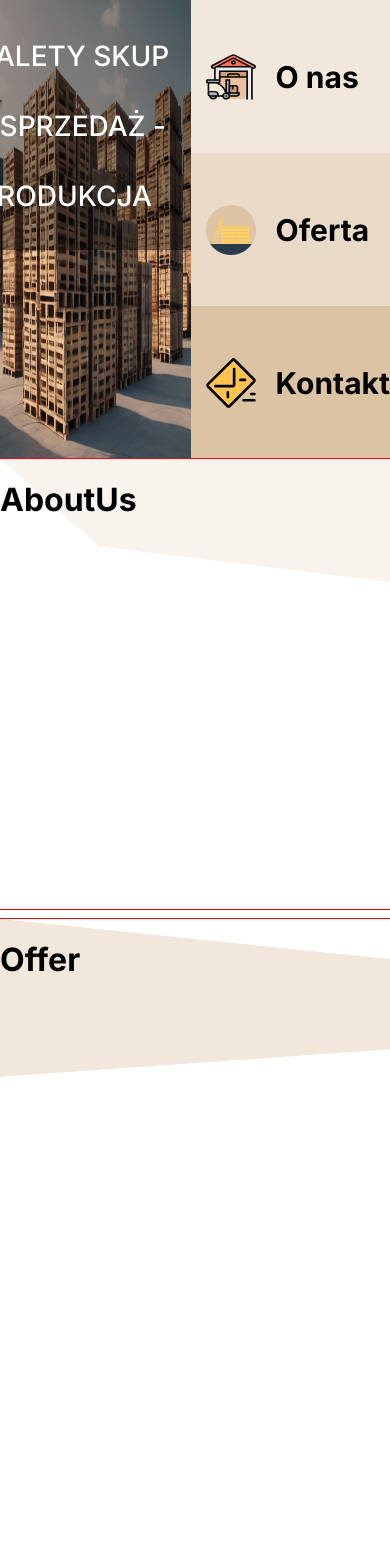
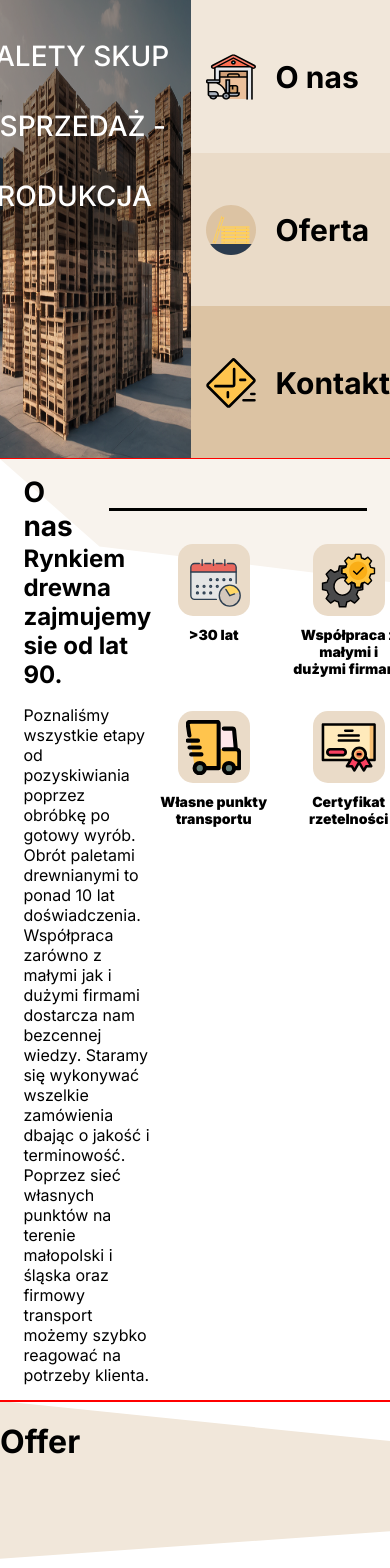
Before and after one commit to IamIGI/Pallet-sale-office-Company-website, a Next.js app: page / in a window 390 px wide. Shown: the top 1568 px of the page. Built offline with nearby package versions, Linux system fonts and the light colour scheme.

Commit message:
PFW-05-AboutUs section and RWD to 750px

```diff
--- a/app/globals.scss
+++ b/app/globals.scss
@@ -22,5 +22,4 @@ body {
   display: flex;
   flex-direction: column;
   justify-content: flex-start;
-  gap: 10px;
 }
--- a/app/page.tsx
+++ b/app/page.tsx
@@ -2,13 +2,22 @@ import AboutUsSection from '@/components/AboutUsSection/AboutUsSection';
 import ContactUsSection from '@/components/ContactUsSection/ContactUsSection';
 import MainHeadSection from '@/components/MainSection/MainHeadSection/MainHeadSection';
 import OfferSection from '@/components/OfferSection/OfferSection';
+import sectionsData from '@/assets/sectionsText/sectionsText.json';
+import { SectionModel, Sections } from '@/models/sectionModel';
 
-export default function HomePage() {
+export default async function HomePage() {
   return (
     <div className="home-page-wrapper">
       <MainHeadSection />
       <div className="home-page-section-wrapper">
-        <AboutUsSection />
+        {/* {sectionsData.find((data) => data.section === 'AboutUs')!.section} */}
+        <AboutUsSection
+          data={
+            (sectionsData as SectionModel[]).find(
+              (data) => data.section === Sections.AboutUs
+            )!
+          }
+        />
         <OfferSection />
         <ContactUsSection />
       </div>
--- /dev/null
+++ b/assets/sectionsText/sectionsText.json
@@ -0,0 +1,14 @@
+[
+    {
+        "section": "aboutUs",
+        "title": "O nas",
+        "excerpt": "Rynkiem drewna zajmujemy sie od lat 90.",
+        "description": "Poznaliśmy wszystkie etapy od pozyskiwiania poprzez obróbkę po gotowy wyrób.  Obrót paletami drewnianymi to ponad 10 lat doświadczenia. <br />  Współpraca zarówno z małymi jak i dużymi firmami dostarcza nam bezcennej wiedzy. Staramy się wykonywać wszelkie zamówienia dbając o jakość i terminowość. Poprzez sieć własnych punktów na terenie małopolski i śląska oraz firmowy transport  możemy szybko reagować na potrzeby klienta.",
+        "tilesText": [
+            ">30 lat",
+            "Współpraca z małymi i <br /> dużymi firmami",
+            "Własne punkty <br /> transportu",
+            "Certyfikat rzetelności"
+        ]
+    }
+]
--- a/components/AboutUsSection/AboutUsSection.module.scss
+++ b/components/AboutUsSection/AboutUsSection.module.scss
@@ -1,9 +1,225 @@
 .wrapper {
   position: relative;
   outline: 1px solid red;
-  height: 450px;
+  min-height: 450px;
 
   svg {
     color: var(--default-background-color);
   }
 }
+
+.contentWrapper {
+  display: flex;
+  flex-direction: column;
+  justify-content: flex-start;
+  align-items: flex-start;
+  width: 88%;
+  margin: auto;
+}
+
+.titleWrapper {
+  width: 100%;
+  margin-top: 20px;
+  height: 100px;
+  display: flex;
+  flex-direction: row;
+  justify-content: flex-start;
+  align-items: center;
+  gap: 10%;
+
+  h1 {
+    width: 10%;
+    font-size: var(--title-font);
+  }
+
+  .line {
+    height: 2px;
+    border-bottom: 3px solid black;
+    width: 80%;
+  }
+}
+
+.innerWrapper {
+  display: flex;
+  flex-direction: row;
+  justify-content: space-between;
+  align-items: flex-start;
+  gap: 15px;
+}
+
+.article {
+  flex: 1;
+  h2 {
+    margin: 0;
+    font-size: var(--excerpt-font);
+  }
+
+  p {
+    font-size: var(--big-description-font);
+  }
+}
+
+.tileWrapper {
+  width: 600px;
+  display: flex;
+  flex-direction: row;
+  justify-content: space-between;
+  align-items: space-between;
+  flex-wrap: wrap;
+  gap: 20px;
+
+  .tile {
+    flex: 1;
+    flex-basis: calc(50% - 10px); /* 50% minus some margin or padding */
+
+    display: flex;
+    flex-direction: column;
+    align-items: center;
+
+    .tileBackground {
+      background-color: var(--default-color-B);
+      border-radius: 30px;
+      width: 102px;
+      height: 102px;
+      display: flex;
+      justify-content: center;
+      align-items: center;
+
+      .iconWrapper {
+        position: relative;
+        height: 80px;
+        width: 80px;
+      }
+    }
+
+    h3 {
+      margin-top: 10px;
+
+      text-align: center;
+      font-weight: 900;
+      font-size: var(--small-description-font);
+    }
+  }
+}
+
+@media screen and (max-width: 1400px) {
+  .titleWrapper {
+    width: 100%;
+    margin-top: 15px;
+    height: 90px;
+    gap: 10%;
+
+    h1 {
+      width: 15%;
+      font-size: var(--title-font-medium);
+    }
+
+    .line {
+      width: 75%;
+    }
+  }
+
+  .article {
+    h2 {
+      font-size: var(--excerpt-font-medium);
+    }
+
+    p {
+      font-size: var(--big-description-font-medium);
+    }
+  }
+
+  .tileWrapper {
+    width: 450px;
+    gap: 20px;
+
+    .tile {
+      .tileBackground {
+        border-radius: 25px;
+        width: 92px;
+        height: 92px;
+
+        .iconWrapper {
+          height: 70px;
+          width: 70px;
+        }
+      }
+
+      h3 {
+        font-size: var(--small-description-font-medium);
+      }
+    }
+  }
+}
+
+@media screen and (max-width: 1005px) {
+  .titleWrapper {
+    width: 100%;
+    margin-top: 15px;
+    height: 70px;
+    gap: 10%;
+
+    h1 {
+      width: 15%;
+      font-size: var(--title-font-small);
+    }
+
+    .line {
+      width: 75%;
+    }
+  }
+
+  .article {
+    h2 {
+      font-size: var(--excerpt-font-small);
+    }
+
+    p {
+      font-size: var(--big-description-font-small);
+    }
+  }
+
+  .tileWrapper {
+    width: 350px;
+
+    .tile {
+      .tileBackground {
+        border-radius: 20px;
+        width: 82px;
+        height: 82px;
+
+        .iconWrapper {
+          height: 60px;
+          width: 60px;
+        }
+      }
+
+      h3 {
+        font-size: var(--small-description-font-small);
+      }
+    }
+  }
+}
+
+@media screen and (max-width: 750px) {
+  .innerWrapper {
+    gap: 5px;
+  }
+
+  .tileWrapper {
+    width: 250px;
+
+    .tile {
+      .tileBackground {
+        border-radius: 15px;
+        width: 72px;
+        height: 72px;
+
+        .iconWrapper {
+          height: 55px;
+          width: 55px;
+        }
+      }
+    }
+  }
+}
--- a/components/AboutUsSection/AboutUsSection.tsx
+++ b/components/AboutUsSection/AboutUsSection.tsx
@@ -1,7 +1,15 @@
+import { SectionModel } from '@/models/sectionModel';
 import SectionBackground from '../SVGBackground/SVGBackground';
 import classes from './AboutUsSection.module.scss';
+import calendar from '@/assets/icons/Callendar.svg';
+import gears from '@/assets/icons/Gears.svg';
+import truck from '@/assets/icons/Truck.svg';
+import certificate from '@/assets/icons/Certificats.svg';
+import Image from 'next/image';
 
-export default function AboutUsSection() {
+export default function AboutUsSection({ data }: { data: SectionModel }) {
+  const icons = [calendar, gears, truck, certificate];
+
   return (
     <div className={classes.wrapper}>
       <SectionBackground>
@@ -15,8 +23,30 @@ export default function AboutUsSection() {
           <path d="M0 0H1724V544L439.525 386.278L0 0Z" fill="currentColor" />
         </svg>
       </SectionBackground>
-
-      <h1>AboutUs</h1>
+      <div className={classes.contentWrapper}>
+        <div className={classes.titleWrapper}>
+          <h1>{data.title}</h1>
+          <div className={classes.line} />
+        </div>
+        <div className={classes.innerWrapper}>
+          <article className={classes.article}>
+            <h2>{data.excerpt}</h2>
+            <p dangerouslySetInnerHTML={{ __html: data.description }} />
+          </article>
+          <div className={classes.tileWrapper}>
+            {data.tilesText.map((text, index) => (
+              <div className={classes.tile} key={index}>
+                <div className={classes.tileBackground}>
+                  <div className={classes.iconWrapper}>
+                    <Image src={icons[index]} alt={text} fill />
+                  </div>
+                </div>
+                <h3 dangerouslySetInnerHTML={{ __html: text }} />
+              </div>
+            ))}
+          </div>
+        </div>
+      </div>
     </div>
   );
 }
--- a/components/ContactUsSection/ContactUsSection.module.scss
+++ b/components/ContactUsSection/ContactUsSection.module.scss
@@ -1,7 +1,7 @@
 .wrapper {
   position: relative;
   outline: 1px solid red;
-  height: 650px;
+  min-height: 650px;
 
   svg {
     color: var(--default-background-color);
--- a/components/OfferSection/OfferSection.module.scss
+++ b/components/OfferSection/OfferSection.module.scss
@@ -1,7 +1,7 @@
 .wrapper {
   position: relative;
   outline: 1px solid red;
-  height: 670px;
+  min-height: 670px;
 
   svg {
     color: var(--default-color-A);
--- /dev/null
+++ b/models/sectionModel.ts
@@ -0,0 +1,13 @@
+export enum Sections {
+  AboutUs = 'aboutUs',
+  Offer = 'offer',
+  ContactUs = 'contactUs',
+}
+
+export interface SectionModel {
+  section: Sections;
+  title: string;
+  excerpt: string;
+  description: string;
+  tilesText: string[];
+}
--- a/scss/variables.scss
+++ b/scss/variables.scss
@@ -6,4 +6,19 @@
   --default-color-B: #eadbc8;
   --default-color-C: #dcc3a3;
   --default-text-color: #000000;
+
+  --title-font: 36px;
+  --excerpt-font: 32px;
+  --big-description-font: 24px;
+  --small-description-font: 20px;
+
+  --title-font-medium: 32px;
+  --excerpt-font-medium: 28px;
+  --big-description-font-medium: 20px;
+  --small-description-font-medium: 16px;
+
+  --title-font-small: 28px;
+  --excerpt-font-small: 24px;
+  --big-description-font-small: 16px;
+  --small-description-font-small: 14px;
 }
```
